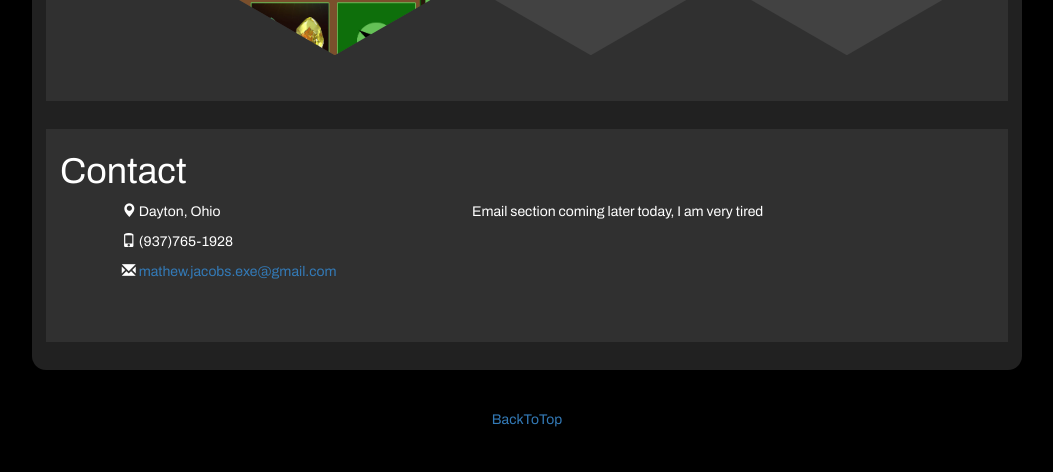
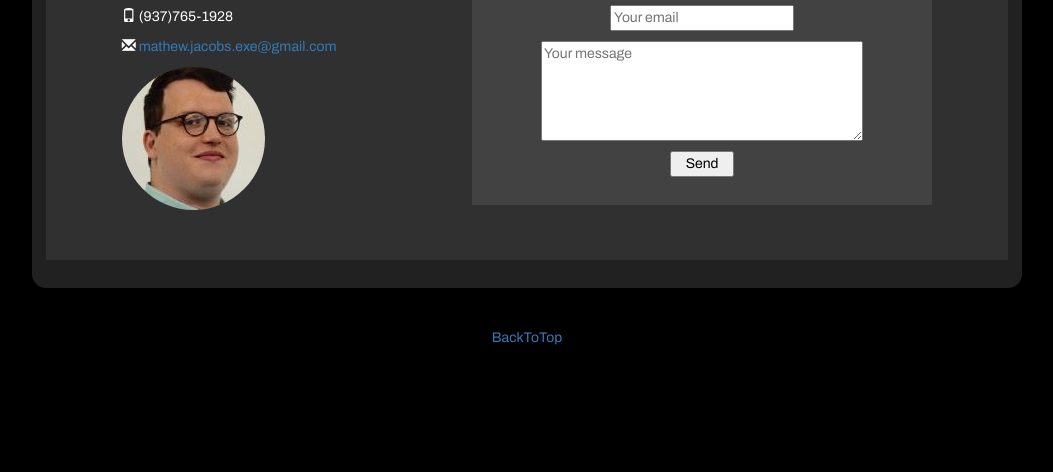
Before and after one commit to Mathew-Jacobs/Mathew-Jacobs.github.io, a website: page index.html in a window 1280 px wide. Shown: the part 1876-2348 px from the top of the page, without its empty margins (113-1166 px from the left). After the commit the page ends 2266 px from the top, so only its background shows below. Drawn offline with nearby package versions, Linux system fonts and the light colour scheme; no server answers.

Commit message:
fixing contacts

```diff
--- a/index.html
+++ b/index.html
@@ -61,17 +61,15 @@
       <!--==========================
   About Section
   ============================-->
-      <section id="about">
+      <!-- <section id="about">
         <div class="main">
           <h1>About</h1>
-          <p>Lorem ipsum dolor sit amet, consectetur adipisicing elit. Consequuntur rerum saepe, id laboriosam similique nihil
-            neque quia quae aspernatur perferendis corporis eum eaque rem quam nam fugit commodi quidem illum. Lorem ipsum
-            dolor sit amet consectetur adipisicing elit. Nemo sed eos ipsum amet, deserunt suscipit optio accusamus omnis
-            enim tempora, animi autem? Placeat ut magni corrupti, molestiae vel sint natus. Lorem ipsum dolor sit amet consectetur
-            adipisicing elit. Enim fuga, unde consequuntur aut animi eos, eaque quis doloremque sapiente debitis nisi corporis
-            exercitationem? Voluptatibus corporis quisquam perspiciatis at eaque similique?</p>
+          <ul>
+            <li>Full Stack Developer</li>
+            <li>Dungeon Explorer</li>
+          </ul>
         </div>
-      </section>
+      </section> -->
 
       <!--==========================
   Header Section
@@ -108,7 +106,8 @@
               <div class="hexagon">
                 <img class="icon" id="illustrator" src="./assets/img/JsIcon.svg">
                 <div class="overlay">
-                  <div class="infoText">The links to the sections of this page, many of my programs, and the chart below was written by me using javascript + chart.js</div>
+                  <div class="infoText">The links to the sections of this page, many of my programs, and the chart below was written by me using
+                    javascript + chart.js</div>
                 </div>
               </div>
             </li>
@@ -195,7 +194,8 @@
               <div class="hexagon">
                 <img class="icon" src="./assets/img/MoreSoon.svg">
                 <div class="overlay">
-                  <div class="infoText">I am always working on a new project to add to my portfolio, check back once in a while to see how I improve and innovate</div>
+                  <div class="infoText">I am always working on a new project to add to my portfolio, check back once in a while to see how I improve
+                    and innovate</div>
                 </div>
               </div>
             </li>
@@ -220,9 +220,14 @@
                 <i class="glyphicon glyphicon-envelope"></i>
                 <a href="mailto:mathew.jacobs.exe@gmail.com"> mathew.jacobs.exe@gmail.com</a>
               </p>
+              <img src="./assets/img/0.jpg" style="border-radius: 50%;">
             </div>
             <div class="col-sm-7">
-              Email section coming later today, I am very tired
+              <form class="emailForm" method="POST" action="https://formspree.io/mathew.jacobs.exe@gmail.com">
+                <input class="emailIN" type="email" name="email" placeholder="Your email">
+                <textarea class="messageIN" name="message" placeholder="Your message"></textarea>
+                <button type="submit">Send</button>
+              </form>
             </div>
           </div>
         </div>
--- a/scss/_contact.scss
+++ b/scss/_contact.scss
@@ -3,3 +3,28 @@
     background: $color-background;
     margin-bottom: 2em;
 }
+
+.emailForm {
+    background-color: $color-cards;
+    padding: 2em 0;
+}
+
+#contact button {
+    display: block;
+    margin: 0 auto;
+    width: 14%;
+    color: black;
+}
+
+.emailIN {
+    display: block;
+    margin: 0 auto;
+    width: 40%;
+}
+
+.messageIN {
+    display: block;
+    margin: 10px auto;
+    width: 70%;
+    height: 100px;
+}
--- a/scss/_header.scss
+++ b/scss/_header.scss
@@ -98,6 +98,8 @@
     left: 50%;
     transform: translate(-50%, -50%);
     text-align: center;
+    color: white;
+    text-decoration: none;
 }
 
 .chart-container {
```
Also changed, not shown: assets/img/0.jpg (added), css/main.css. Lines whose indentation alone changed are shown as unchanged.
